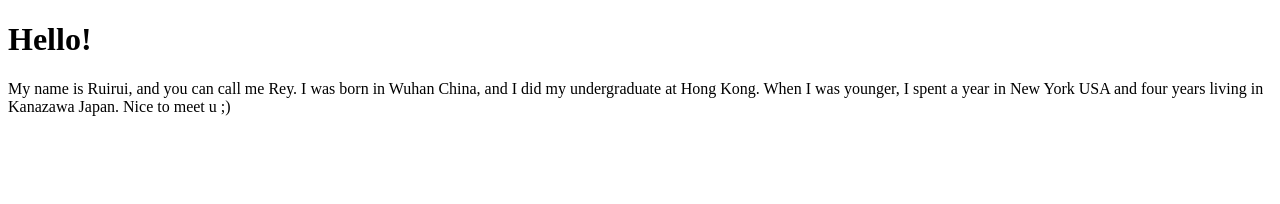
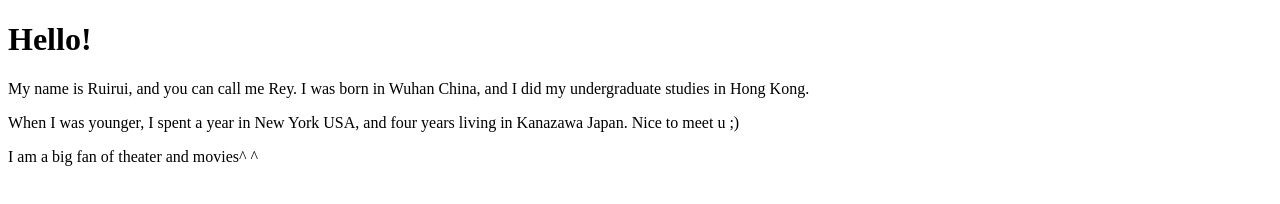
Before and after one commit to ruiruisun2001/INST0018_23-24_uczcrsu, a plain HTML site: page index.html in a window 1280 px wide. Drawn offline with Linux system fonts and the light colour scheme.

Commit message:
Update index.html

```diff
--- a/index.html
+++ b/index.html
@@ -5,6 +5,9 @@
 </head>
 <body>
  <h1>Hello!</h1>
- <p>My name is Ruirui, and you can call me Rey. I was born in Wuhan China, and I did my undergraduate at Hong Kong. When I was younger, I spent a year in New York USA and four years living in  Kanazawa Japan. Nice to meet u ;)</p>
+ <p>My name is Ruirui, and you can call me Rey. I was born in Wuhan China, and I did my undergraduate studies in Hong Kong. </p>
+ <p>When I was younger, I spent a year in New York USA, and four years living in Kanazawa Japan. Nice to meet u ;)</p>
+ <p>I am a big fan of theater and movies^ ^ </p>
+
 </body>
 </html>
```
